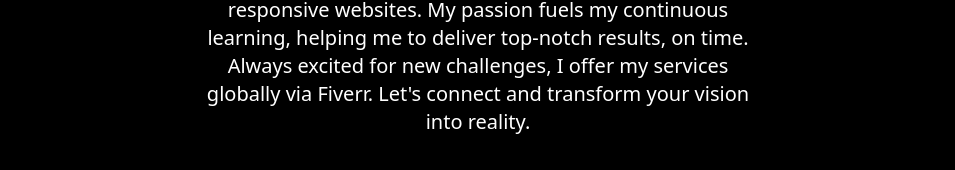
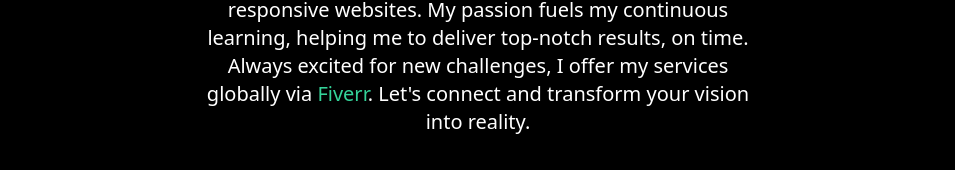
Before and after one commit to mrwebwork/portfolio-site, a Next.js app: page /about in a window 1280 px wide. Shown: the part 440-610 px from the top of the page, without its empty margins (162-1117 px from the left). Built offline with nearby package versions, Linux system fonts and the light colour scheme.

Commit message:
Edit paragraph page

```diff
--- a/pages/about.jsx
+++ b/pages/about.jsx
@@ -3,6 +3,7 @@ import Navbar from "@/components/Navbar";
 import Header from "@/components/Header";
 import Paragraph from "@/components/Paragraph";
 import Footer from "@/components/Footer";
+import FiverrLink from "@/styles/styled-components/FiverrLink";
 
 export default function About() {
   return (
@@ -20,8 +21,15 @@ export default function About() {
         Collaborating seamlessly with back-end developers, my aim is to create
         dynamic and responsive websites. My passion fuels my continuous
         learning, helping me to deliver top-notch results, on time. Always
-        excited for new challenges, I offer my services globally via Fiverr.
-        Let's connect and transform your vision into reality.
+        excited for new challenges, I offer my services globally via{" "}
+        <FiverrLink
+          href="https://www.fiverr.com/allanhillman"
+          target="_blank"
+          rel="noopener noreferrer"
+        >
+          Fiverr
+        </FiverrLink>
+        . Let's connect and transform your vision into reality.
       </Paragraph>
       <Footer />
     </>
--- /dev/null
+++ b/styles/styled-components/FiverrLink.js
@@ -0,0 +1,40 @@
+import styled from "@emotion/styled";
+
+const FiverrLink = styled.a`
+  position: relative;
+  color: ${(props) =>
+    props.theme === "dark"
+      ? "rgb(16, 185, 129)"
+      : "rgb(52, 211, 153)"}; // green-500 for dark, green-400 for light
+  text-decoration: none;
+
+  &:hover {
+    color: ${(props) =>
+      props.theme === "dark"
+        ? "rgb(6, 95, 70)"
+        : "rgb(16, 185, 129)"}; // green-600 for dark, green-500 for light
+  }
+
+  ::before {
+    content: "";
+    position: absolute;
+    display: block;
+    width: 100%;
+    height: 2px;
+    bottom: -1px;
+    left: 0;
+    background-color: ${(props) =>
+      props.theme === "dark"
+        ? "rgb(16, 185, 129)"
+        : "rgb(52, 211, 153)"}; // green-500 for dark, green-400 for light
+    transform: scaleX(0);
+    transform-origin: top left;
+    transition: transform 0.3s ease;
+  }
+
+  &:hover::before {
+    transform: scaleX(1);
+  }
+`;
+
+export default FiverrLink;
```
